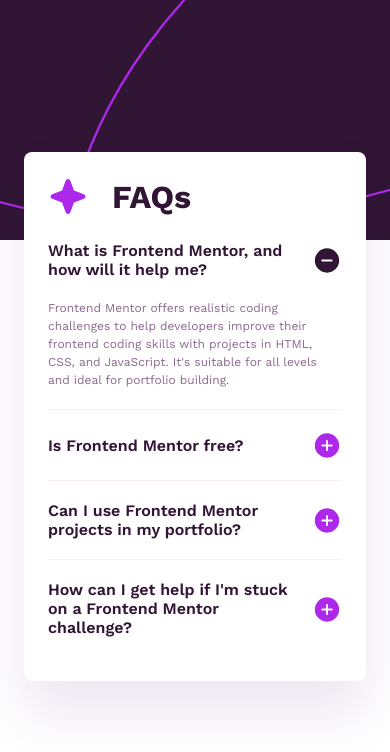
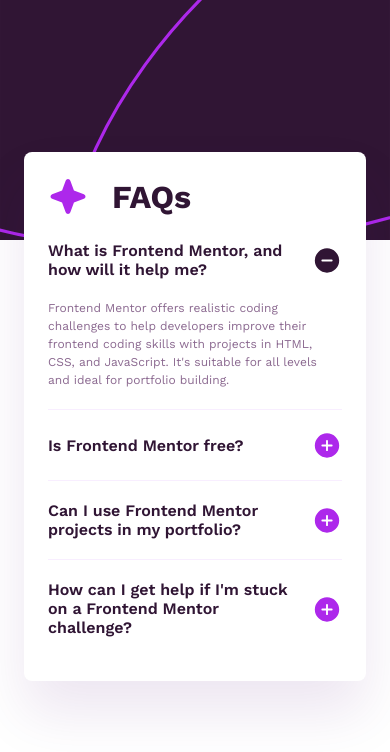
Before and after one commit to felix-stuff/frontendmentor-faq-accordion, a website: page index.html in a window 390 px wide. Drawn offline with Linux system fonts and the light colour scheme.

Commit message:
Adjust html

```diff
--- a/index.html
+++ b/index.html
@@ -15,7 +15,7 @@
 
 <header>
     <img src="./assets/images/background-pattern-mobile.svg"
-         srcset="./assets/images/background-pattern-mobile.svg 768w, ./assets/images/background-pattern-desktop.svg"
+         srcset="./assets/images/background-pattern-mobile.svg 768w, ./assets/images/background-pattern-desktop.svg 1200w"
          alt="">
 </header>
 
```
